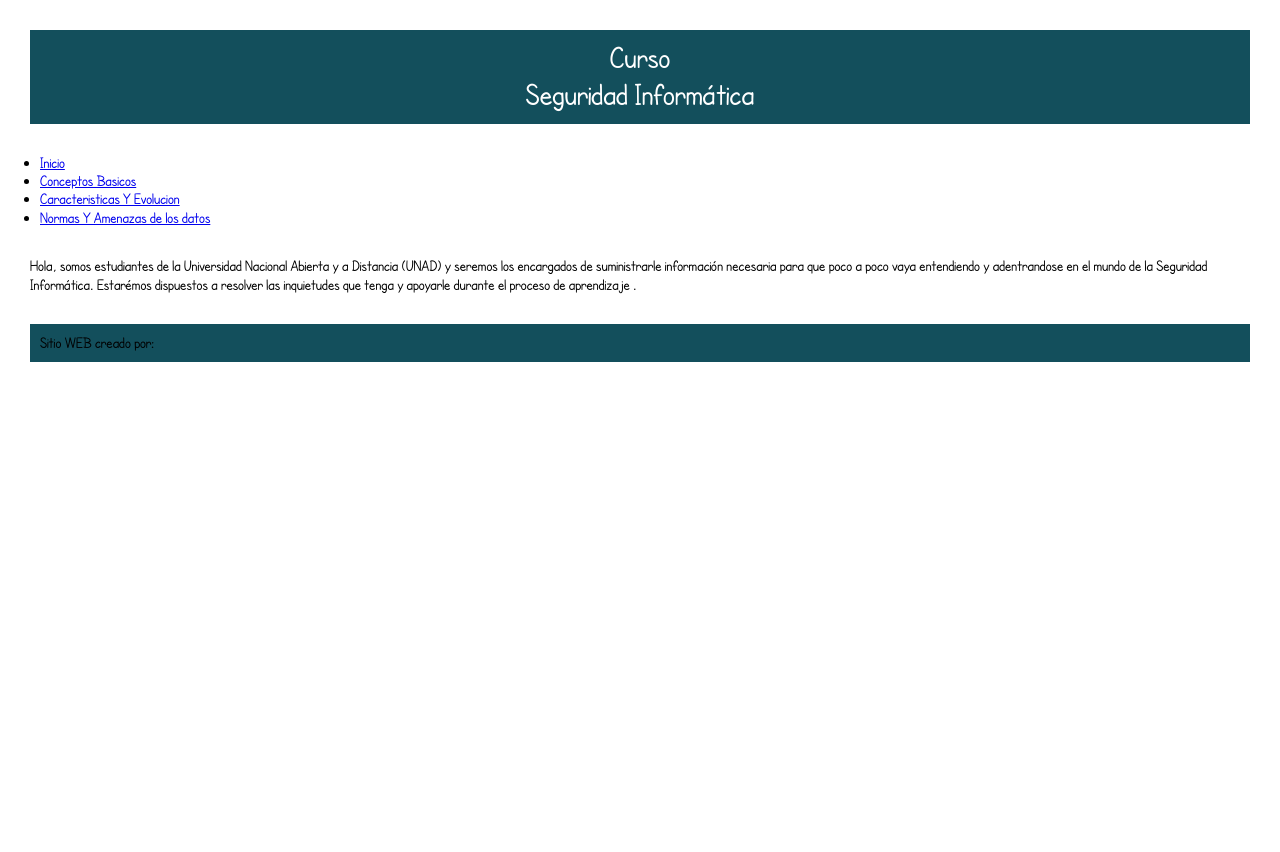
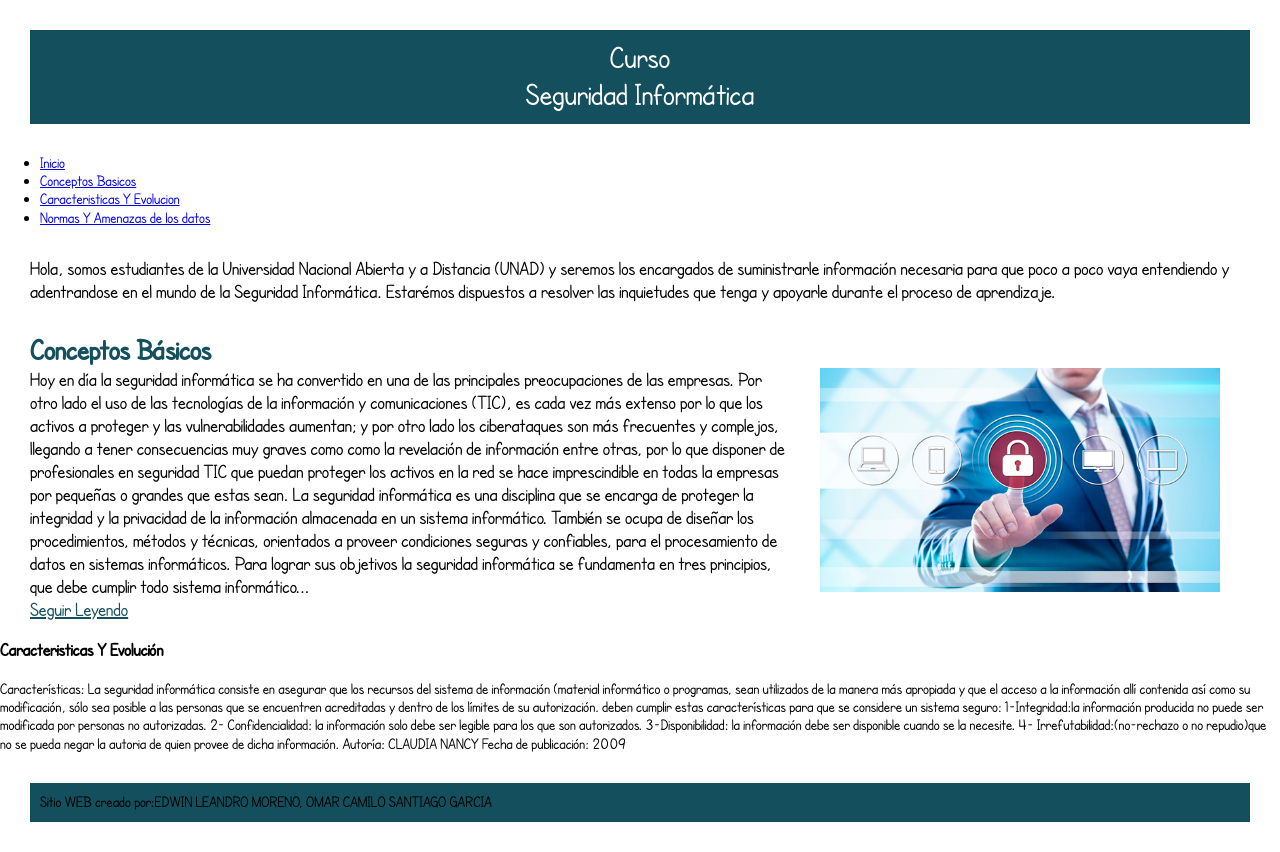
Before and after one commit to Leandro3424/OVI_Seguridad_Informatica, a plain HTML site: page index.html in a window 1280 px wide. Before the commit the page ends 800 px from the top, so only its background shows below. Drawn offline with Linux system fonts and the light colour scheme; a script that the page names is missing.

Commit message:
Conceptos
Se agregó conceptos e imagen index.

```diff
--- a/css/estilo.css
+++ b/css/estilo.css
@@ -37,7 +37,33 @@ body{
 	margin: 30;
 	margin-right: 30;
 	margin-left: 30;
-	font-family: "cartoon", Helvetica;
+	font-size: 20;
+}
+
+#conceptos{
+	margin-right: 30;
+	margin-left: 30;
+	font-size: 20;
+}
+
+#titulo_conceptos{
+	margin: 0;
+	color: #134F5C;
+
+}
+
+#definicion_conceptos{
+	margin: 0;
+}
+
+#seguir_leyendo{
+	color: #134F5C;
+}
+
+#img_conceptos{
+	width: 400;
+	margin-right: 30;
+	margin-left: 30;
 }
 
 #piepagina{
--- a/index.html
+++ b/index.html
@@ -41,17 +41,43 @@
   </nav>
 
   <section>
-	  <p id="saludo">Hola, somos estudiantes de la Universidad Nacional Abierta y a Distancia (UNAD) y seremos los encargados de suministrarle información necesaria para que poco a poco vaya entendiendo y adentrandose en el mundo de la Seguridad Informática. Estarémos dispuestos a resolver las inquietudes que tenga y apoyarle durante el proceso de aprendizaje .</p>
+    <p id="saludo">Hola, somos estudiantes de la Universidad Nacional Abierta y a Distancia (UNAD) y seremos los encargados de suministrarle información necesaria para que poco a poco vaya entendiendo y adentrandose en el mundo de la Seguridad Informática. Estarémos dispuestos a resolver las inquietudes que tenga y apoyarle durante el proceso de aprendizaje.</p>
 
-    <article>
+    <article id="conceptos">
+      <h2 id="titulo_conceptos">Conceptos Básicos</h2>
+
+      <p id="definicion_conceptos">
+
+        <img id="img_conceptos" src="img/conceptos.png" align="right">
+
+        Hoy en día la seguridad informática se ha convertido en una de las principales preocupaciones de las empresas. Por otro lado el uso de las tecnologías de la información y comunicaciones (TIC), es cada vez más extenso por lo que los activos a proteger  y las vulnerabilidades aumentan; y por otro lado los ciberataques son más frecuentes y  complejos, llegando a tener consecuencias muy graves como como la revelación de información entre otras, por lo que disponer de profesionales  en seguridad TIC que puedan proteger los activos  en la red se hace imprescindible en todas la empresas por pequeñas o grandes que estas sean. La seguridad informática es una disciplina que se encarga de proteger la integridad y la privacidad de la información almacenada en un sistema informático. También se ocupa de diseñar los procedimientos, métodos y técnicas, orientados a proveer condiciones seguras y confiables, para el procesamiento de datos en sistemas informáticos. Para lograr sus objetivos la seguridad informática se fundamenta en tres principios, que debe cumplir todo sistema informático...
+      </p>
+
+      <a id="seguir_leyendo" href="#">
+        Seguir Leyendo
+      </a>
 
     </article>
   </section>
+    <article id="evolución">
+    <h3 id="titulo_evlocuión">Caracteristicas Y Evolución</h3>
 
+        Características: La seguridad informática consiste en asegurar que los recursos del sistema de información (material informático o programas, sean utilizados de la manera más apropiada y que el acceso a la información allí contenida así como su modificación, sólo sea posible a las personas que se encuentren acreditadas y dentro de los límites de su autorización.
+
+        deben cumplir estas características para que se considere un sistema seguro:
+        1-Integridad:la información producida no puede ser modificada por personas no autorizadas.
+
+        2- Confidencialidad: la información solo debe ser legible para los que son autorizados.
+
+        3-Disponibilidad: la información debe ser disponible cuando se la necesite.
+
+        4- Irrefutabilidad:(no-rechazo o no repudio)que no se pueda negar la autoria de quien provee de dicha información.
+
+        Autoría: CLAUDIA NANCY
+        Fecha de publicación: 2009
   <footer id="piepagina">
     <section>
-      Sitio WEB creado por:
-    </section>
+      Sitio WEB creado por:EDWIN LEANDRO MORENO, OMAR CAMILO SANTIAGO GARCIA
   </footer>
 
 </body>
```
Also changed, not shown: img/conceptos.png (added). Lines whose indentation alone changed are shown as unchanged.
